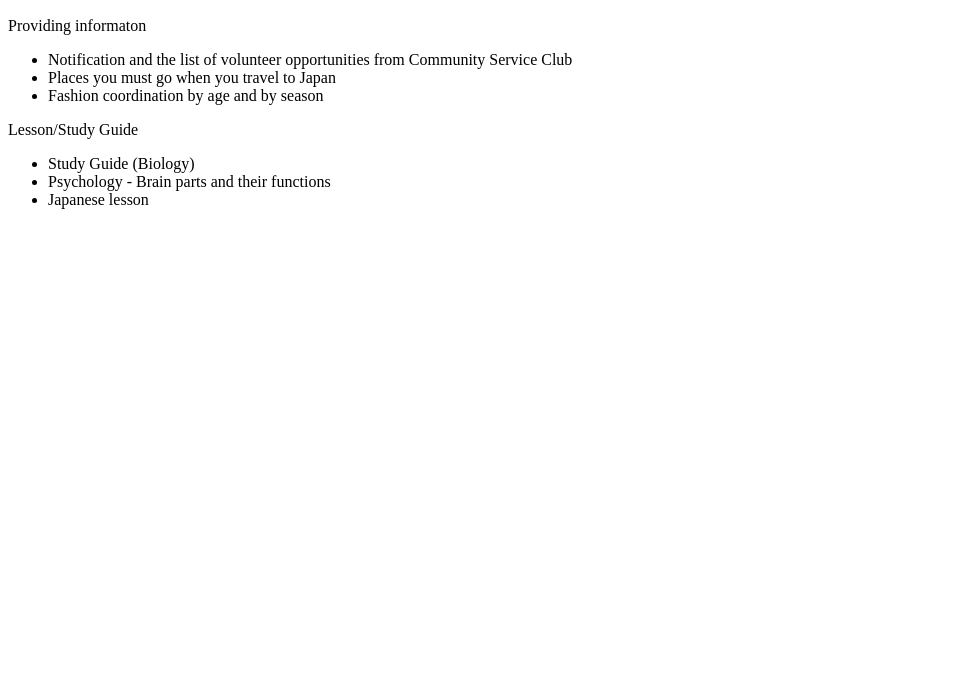
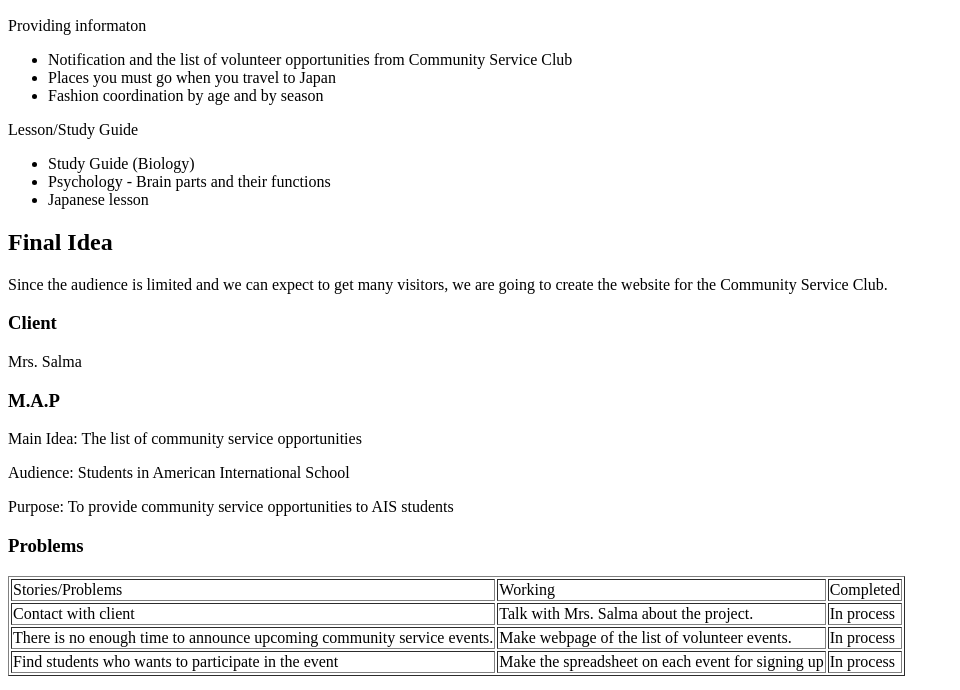
Before and after one commit to ayanos9/CTD-Planning-Site-ASaito, a plain HTML site: page index.html in a window 1280 px wide. Shown: the part 110-800 px from the top of the page, without its empty margins (0-960 px from the left). Drawn offline with Linux system fonts and the light colour scheme.

Commit message:
Added agile table

```diff
--- a/index.html
+++ b/index.html
@@ -17,7 +17,41 @@
       <li>Japanese lesson</li>
     </ul>
 
+<h2>Final Idea</h2>
+<p>Since the audience is limited and we can expect to get many visitors, we are going to create the website for the Community Service Club.</p>
+<h3>Client</h3>
+<p>Mrs. Salma</p>
+<h3>M.A.P</h3>
+<p>Main Idea: The list of community service opportunities</p>
+<p>Audience: Students in American International School</p>
+<p>Purpose: To provide community service opportunities to AIS students</p>
 
+<h3>Problems</h3>
+<table border=1px>
+  <tr>
+    <td>Stories/Problems</td>
+    <td>Working</td>
+    <td>Completed</td>
+  </tr>
+<!--Problem 1-->
+  <tr>
+    <td>Contact with client</td>
+    <td>Talk with Mrs. Salma about the project.</td>
+    <td>In process</td>
+  </tr>
+<!--Problem 2-->
+  <tr>
+    <td>There is no enough time to announce upcoming community service events.</td>
+    <td>Make webpage of the list of volunteer events.</td>
+    <td>In process</td>
+  </tr>
+<!--Problem 3-->
+  <tr>
+    <td>Find students who wants to participate in the event</td>
+    <td>Make the spreadsheet on each event for signing up</td>
+    <td>In process</td>
 
+  </tr>
+</table>
   </body>
 </html>
```
